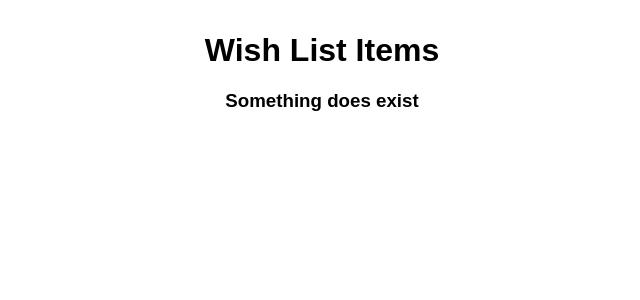
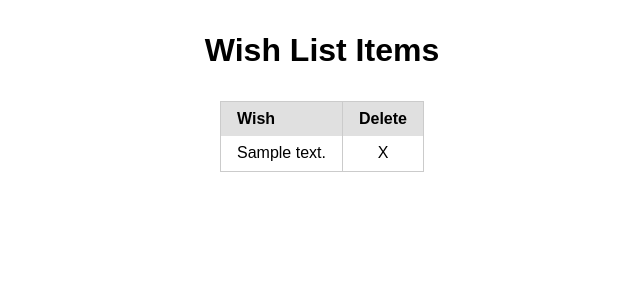
Before and after one commit to Moncada-J/wishlist-app, a Django app: template main_app/templates/index.html in a window 1280 px wide. Shown: the top 300 px of the page, without its empty margins (318-958 px from the left). Run offline with Django 3.2, Linux system fonts and the light colour scheme; the template is opened without the code that fills it: values that come from a table or form of the project are taken from there, others are empty; tables that the repository leaves empty hold one stand-in row (values such as "Sample post"); some libraries are stand-ins or nearby versions.

Commit message:
updates table in index

```diff
--- a/main_app/static/css/style.css
+++ b/main_app/static/css/style.css
@@ -2,3 +2,12 @@ body {
     text-align: center;
     margin: 2rem;
 }
+
+table {
+    margin: 2rem auto;
+}
+
+table a {
+    color: red;
+    text-decoration: none;
+}
--- a/main_app/templates/index.html
+++ b/main_app/templates/index.html
@@ -1,11 +1,25 @@
 {% extends 'base.html' %}
 {% block content %}
-  {% comment %} {% for wish in wishes %} {% endcomment %}
     {% if item_list|length == 0 %}
       <h3>No Wish Items Exist</h3>
       <hr>
       <a class="pure-button" href="{% url 'add' %}">Add Wish Item</a>
-{% else %}
-    <h3>Something does exist</h3>
-{% endif %}
- {% endblock %}
+    {% else %}
+     <table class="pure-table pure-table-bordered">
+      <thead>
+        <tr>
+            <th>Wish</th>
+            <th>Delete</th>
+        </tr>
+      </thead>
+       <tbody>
+        <tr>
+            {% for item in items %}
+            <td>{{item.description}}</td>
+            <td>X</td>
+            {% endfor %}
+        </tr>
+      </tbody>
+    </table>
+  {% endif %}
+{% endblock %}
--- a/main_app/templates/main_app/item_form.html
+++ b/main_app/templates/main_app/item_form.html
@@ -2,8 +2,8 @@
 {% block content %}
 <hr>
     <form  class="pure-form" action="" method="POST">
-        {% csrf_token %}
         <table>
+            {% csrf_token %}
             {{ form.as_p }}
         </table>
         <input type="submit" value="Add Item" class="pure-button">
```
Also changed, not shown: main_app/forms.py (added, +9 -0 lines), main_app/views.py (+13 -1 lines).
